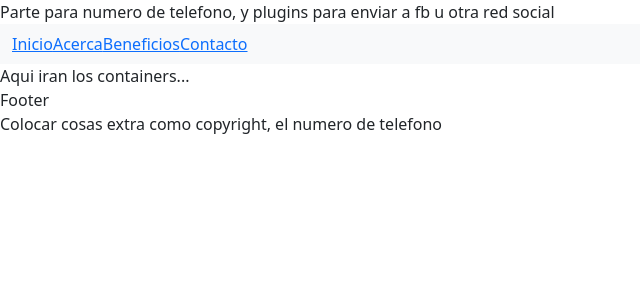
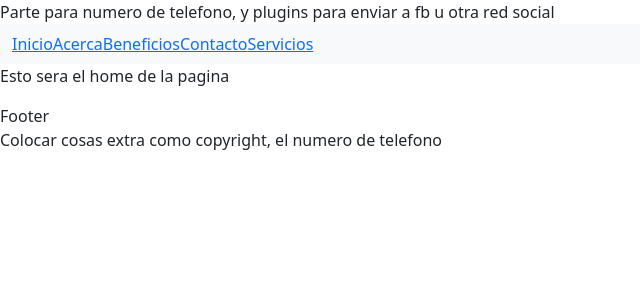
Before and after one commit to CesarAguilar43/seridma, a React (Create React App) app: page / in a window 1280 px wide. Shown: the top 300 px of the page, without its empty margins (0-640 px from the left). Built offline with nearby package versions, Linux system fonts and the light colour scheme.

Commit message:
Estructuracion de la App

```diff
--- a/src/components/header/Header.js
+++ b/src/components/header/Header.js
@@ -1,6 +1,6 @@
 import React from 'react';
 import { NavLink } from 'react-router-dom';
-import { rutas } from '../../config/routes';
+import { rutas } from '../../config/NavBarRoutes';
 
 const Header = () => {
     return (
@@ -8,10 +8,10 @@ const Header = () => {
             <nav className="navbar navbar-expand-lg navbar-light bg-light">
                 <div className="container-fluid">
                     <ul className="navbar-nav me-auto mb-2 mb-lg-0">
-                        {rutas.map(ruta => {
+                        {rutas.map((ruta, i) => {
                             return (
-                                <li className="nav-item">
-                                    <NavLink to={ruta.path}>{ruta.title}</NavLink>
+                                <li key={i} className="nav-item">
+                                    <NavLink exact to={ruta.path}>{ruta.title}</NavLink>
                                 </li>
                             );
                         })}
--- a/src/config/routes.js
+++ b/src/config/NavBarRoutes.js
@@ -1,22 +1,27 @@
 export const rutas = [
     {
-        path: '/home',
+        path: '/',
         title: 'Inicio',
-        icon: '',
+        icon: '1',
     },
     {
         path: '/about',
         title: 'Acerca',
-        icon: '',
+        icon: '2',
     },
     {
         path: '/benefits',
         title: 'Beneficios',
-        icon: '',
+        icon: '3',
     },
     {
         path: '/contact',
         title: 'Contacto',
-        icon: '',
+        icon: '4',
+    },
+    {
+        path: '/services',
+        title: 'Servicios',
+        icon: '5',
     }
 ];
--- /dev/null
+++ b/src/config/Routes.js
@@ -0,0 +1,20 @@
+import { BrowserRouter, Route, Switch } from 'react-router-dom';
+import About from '../containers/about/About';
+import Home from '../containers/home/Home';
+import Benefits from '../containers/benefits/Benefits';
+import Contact from '../containers/contact/Contact';
+import Services from '../containers/services/Services';
+
+export default function Routes() {
+    return (
+        <BrowserRouter>
+            <Switch>
+                <Route exact path="/" component={Home} />
+                <Route exact path="/about" component={About} />
+                <Route exact path="/benefits" component={Benefits} />
+                <Route exact path="/contact" component={Contact} />
+                <Route exact path="/services" component={Services} />
+            </Switch>
+        </BrowserRouter>
+    );
+}
--- a/src/containers/about/About.js
+++ b/src/containers/about/About.js
@@ -0,0 +1,14 @@
+import React from 'react';
+import Layout from '../../layouts/Layout';
+
+function About() {
+    return (
+        <Layout>
+            <div>
+                <p>Esto sera el about de la pagina</p>
+            </div>
+        </Layout>
+    );
+}
+
+export default About;
--- a/src/containers/benefits/Benefits.js
+++ b/src/containers/benefits/Benefits.js
@@ -0,0 +1,14 @@
+import React from 'react';
+import Layout from '../../layouts/Layout';
+
+function Benefits() {
+    return (
+        <Layout>
+            <div>
+                <p>Esto sera el beneficio de la pagina</p>
+            </div>
+        </Layout>
+    );
+}
+
+export default Benefits;
--- a/src/containers/contact/Contact.js
+++ b/src/containers/contact/Contact.js
@@ -0,0 +1,14 @@
+import React from 'react';
+import Layout from '../../layouts/Layout';
+
+function Contact() {
+    return (
+        <Layout>
+            <div>
+                <p>Esto sera el contacto de la pagina</p>
+            </div>
+        </Layout>
+    );
+}
+
+export default Contact;
--- a/src/containers/home/Home.js
+++ b/src/containers/home/Home.js
@@ -1,12 +1,13 @@
 import React from 'react';
+import Layout from '../../layouts/Layout';
 
-function Home(){
-    return(
-        <div>
-            <div className="jumbotron">
-                Colocar imagen principal
+function Home() {
+    return (
+        <Layout>
+            <div>
+                <p>Esto sera el home de la pagina</p>
             </div>
-        </div>
+        </Layout>
     );
 }
 
--- a/src/containers/services/Services.js
+++ b/src/containers/services/Services.js
@@ -0,0 +1,14 @@
+import React from 'react';
+import Layout from '../../layouts/Layout';
+
+function Services() {
+    return (
+        <Layout>
+            <div>
+                <p>Esto sera el servicio de la pagina</p>
+            </div>
+        </Layout>
+    );
+}
+
+export default Services;
--- a/src/index.js
+++ b/src/index.js
@@ -2,14 +2,14 @@ import React from 'react';
 import ReactDOM from 'react-dom';
 import './index.css';
 import App from './App';
-import { BrowserRouter } from 'react-router-dom';
+import Routes from './config/Routes';
 
 ReactDOM.render(
-  <BrowserRouter>
+  <Routes>
     <React.StrictMode>
       <App />
     </React.StrictMode>
-  </BrowserRouter>
+  </Routes>
   ,
   document.getElementById('root')
 );
--- a/src/layouts/Layout.js
+++ b/src/layouts/Layout.js
@@ -7,7 +7,7 @@ function Layout(props) {
             <div>Parte para numero de telefono, y plugins para enviar a fb u otra red social</div>
             <Header />
             <main>
-                Aqui iran los containers...
+                {props.children}
             </main>
             <footer>
                 Footer
```
